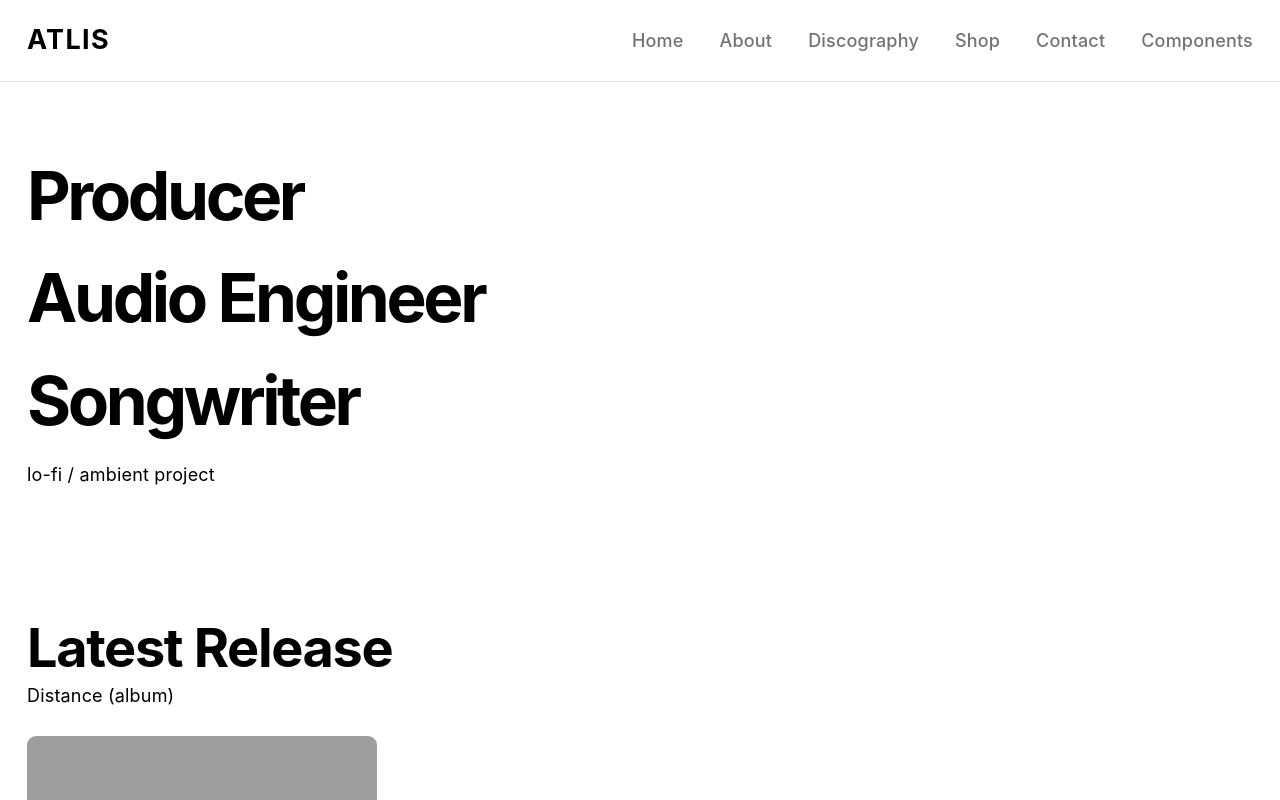
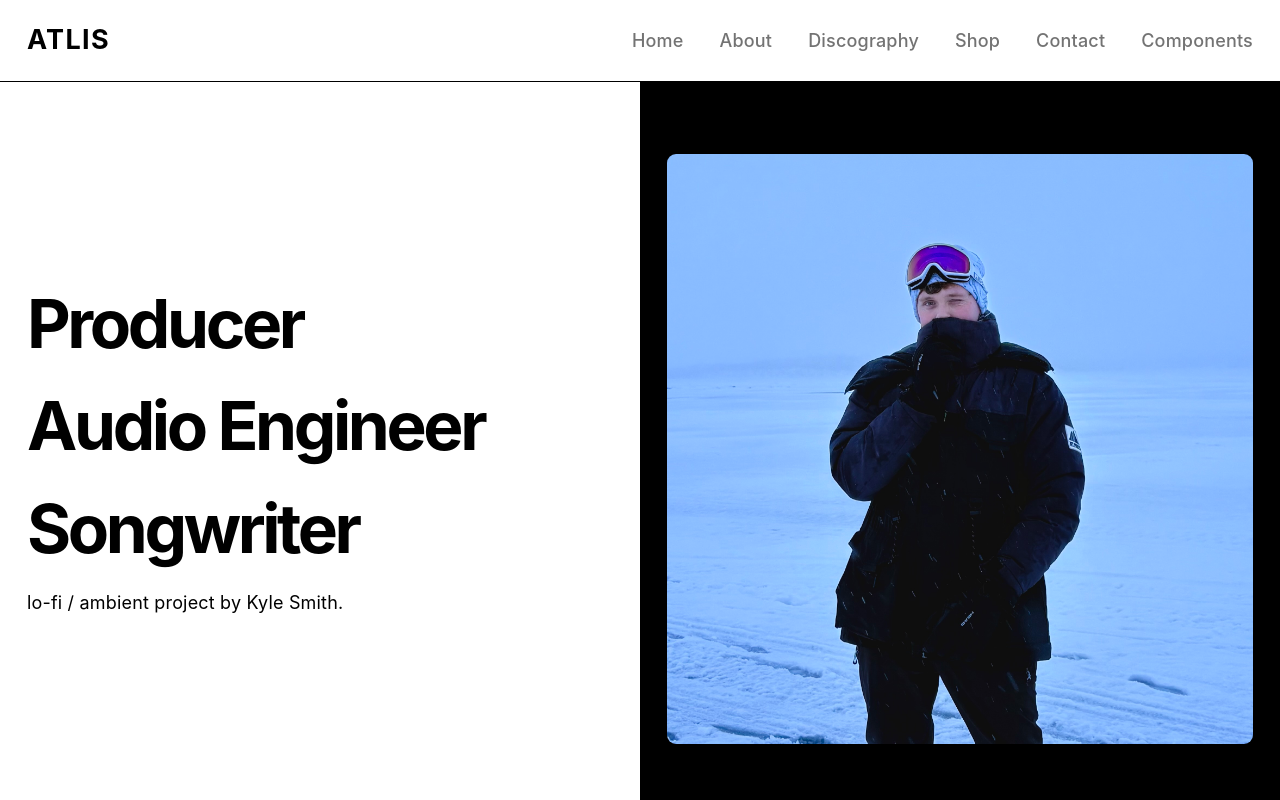
Before and after one commit to Atlis-Ky/atlis-web, a React (Vite) app: page / in a window 1280 px wide. Shown: the top 800 px of the page. Built offline with nearby package versions, Linux system fonts and the light colour scheme; grey boxes are pictures that could not be loaded.

Commit message:
hero section formatting and image correction complete

```diff
--- a/src/App.css
+++ b/src/App.css
@@ -20,18 +20,55 @@
 
 .hero {
   display: flex;
+  flex-direction: row;
+  align-items: stretch;
+  border-bottom: 1px solid black;
+  height: calc(100vh - 65px);
+  overflow: hidden;
+}
+
+.hero-left {
+  flex: 1;
+  display: flex;
   flex-direction: column;
   gap: var(--space-4);
-  padding: var(--space-16) var(--space-6);
+  align-items: flex-start;
+  padding: var(--space-8) var(--space-6);
+  justify-content: center;
 }
 
-.hero > .heading,
-.hero > .text {
-  text-align: left;
-  align-self: flex-start;
+.hero-right {
+  flex: 1;
+  display: flex;
+  justify-content: center;
+  align-items: center;
+  background-color: black;
+  padding: var(--space-16) var(--space-6);
+  align-self: stretch;
+  min-height: 100%;
 }
 
+.hero-right img {
+  width: 100%;
+  height: 100%;
+  max-height: 80vh;
+  object-fit: cover;
+  object-position: center 30%;
+  border-radius: var(--border-radius);  filter: grayscale(0%);}
 
+@media (max-width: 768px) {
+  .hero {
+    flex-direction: column;
+  }
+  .hero-left,
+  .hero-right {
+    width: 100%;
+    flex: unset;
+  }
+  .hero-right img {
+    max-width: 100%;
+  }
+}
 
 .featured {
   padding: var(--space-12) var(--space-6);
--- a/src/components/Navigation.css
+++ b/src/components/Navigation.css
@@ -4,7 +4,7 @@
 
 .nav {
   background-color: var(--bg-primary);
-  border-bottom: var(--border-width) solid var(--border-color-light);
+  border-bottom: var(--border-width) solid black;
   padding: var(--space-4) var(--space-6);
   transition: all var(--transition-base);
   z-index: var(--z-sticky);
--- a/src/pages/Home.jsx
+++ b/src/pages/Home.jsx
@@ -5,10 +5,15 @@ function Home() {
   return (
     <div className="page-container">
       <section className="hero">
-        <Heading level="1">Producer</Heading>
-        <Heading level="1">Audio Engineer</Heading>
-        <Heading level="1">Songwriter</Heading>
-        <Text>lo-fi / ambient project</Text>
+        <div className="hero-left">
+          <Heading level="1">Producer</Heading>
+          <Heading level="1">Audio Engineer</Heading>
+          <Heading level="1">Songwriter</Heading>
+          <Text>lo-fi / ambient project by Kyle Smith.</Text>
+        </div>
+        <div className="hero-right">
+          <img src="/atlisblue.jpg" alt="Atlis Profile" />
+        </div>
       </section>
 
       <section className="featured">
```
Also changed, not shown: public/atlisblue.jpg.
